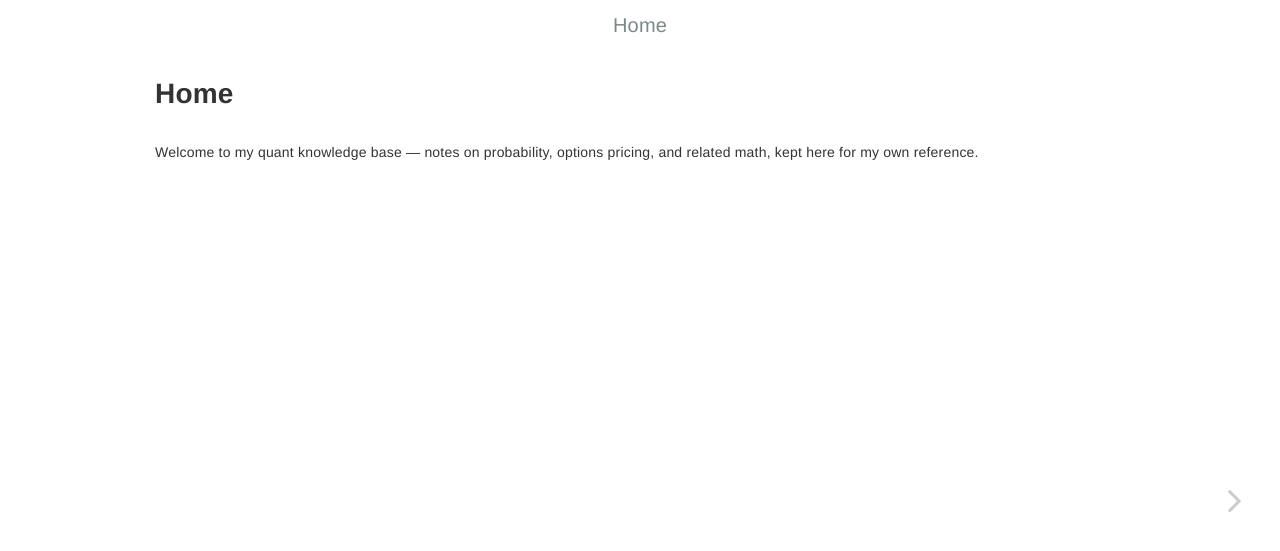
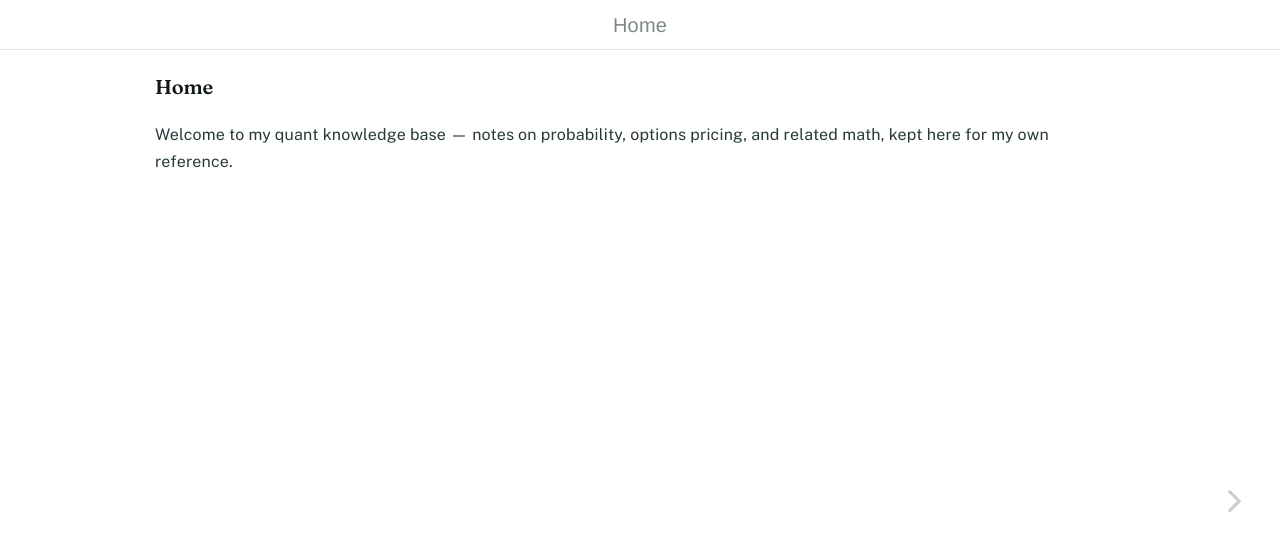
Before and after one commit to YW0905/yw0905.github.io, a Jekyll site: the page built from index.md, in a window 1280 px wide. Shown: the top 551 px of the page. Built offline with Jekyll 4.4.1, drawn with Linux system fonts in a browser that asks for light colours.

Commit message:
Restyle site with the "Studio" look
White ground, deep-teal accent, Fraunces headings paired with Public
Sans body/UI text. Overrides live in assets/gitbook/custom-local.css
(the theme's designated customization hook) so the vendored GitBook
framework files stay untouched. Fonts loaded via site.extra_css.

Co-Authored-By: Claude Sonnet 5 <noreply@anthropic.com>

```diff
--- a/_config.yml
+++ b/_config.yml
@@ -53,3 +53,6 @@ regenerate:       true
 
 plugins:
   - jekyll-feed
+
+extra_css:
+  - https://fonts.googleapis.com/css2?family=Fraunces:opsz,wght@9..144,500;9..144,600;9..144,700&family=Public+Sans:wght@400;500;600&display=swap
--- a/assets/gitbook/custom-local.css
+++ b/assets/gitbook/custom-local.css
@@ -1,5 +1,249 @@
-/* This file is kept intentionally blank inside the jekyll-github-theme
- * It gets imported at the end of custom.css
- * Its purpose is for users of the theme to be able to add css rules from a blank file
- *   these get simply added to the ones already active in the layout.
- */
+/* ==========================================================================
+   "Studio" restyle — Quant Notes
+   Fraunces (headings) + Public Sans (body/UI), white ground, deep-teal accent.
+   Layered on top of the vendored jekyll-gitbook framework: we only touch
+   color, type and spacing here, never the .book/.book-summary layout
+   mechanics the theme's JS depends on.
+   ========================================================================== */
+
+:root {
+    --qn-bg:        #ffffff;
+    --qn-surface:   #f3f6f5;   /* sidebar + equation blocks */
+    --qn-surface-2: #eaf0ee;   /* hover / active states */
+    --qn-text:      #12181a;
+    --qn-muted:     #5a6a6b;
+    --qn-border:    #dfe6e4;
+    --qn-accent:    #0f7a72;
+    --qn-accent-bg: #e3f0ee;
+
+    --qn-font-display: "Fraunces", Georgia, serif;
+    --qn-font-body:    "Public Sans", -apple-system, "Segoe UI", Roboto, sans-serif;
+}
+
+/* ---------- ground + base type ---------- */
+
+.book,
+.book .book-body,
+.book .book-body .body-inner,
+.book .book-body .page-wrapper {
+    background: var(--qn-bg);
+    color: var(--qn-text);
+}
+
+.book,
+.book .book-body,
+.book .markdown-section,
+.book .book-summary,
+.book .book-header .btn,
+.book .dropdown-menu {
+    font-family: var(--qn-font-body) !important;
+}
+
+.book .markdown-section {
+    font-size: 16px;
+    line-height: 1.7;
+    color: #28393b;
+}
+
+.book .markdown-section p,
+.book .markdown-section li {
+    color: #28393b;
+}
+
+/* ---------- headings ---------- */
+
+.book .markdown-section h1,
+.book .markdown-section h2,
+.book .markdown-section h3,
+.book .markdown-section h4,
+.book .markdown-section h5,
+.book .markdown-section h6 {
+    font-family: var(--qn-font-display) !important;
+    font-weight: 600;
+    color: var(--qn-text);
+    text-wrap: balance;
+    letter-spacing: -0.01em;
+}
+
+.book .markdown-section h1 {
+    font-size: 2rem;
+    margin-top: 0;
+}
+
+.book .markdown-section h2 {
+    font-size: 1.5rem;
+    border-bottom: 1px solid var(--qn-border);
+    padding-bottom: 8px;
+    margin-top: 2.4em;
+}
+
+.book .markdown-section h3 {
+    font-size: 1.2rem;
+    margin-top: 2em;
+}
+
+.book .markdown-section h4 {
+    font-size: 1.02rem;
+    font-style: italic;
+    color: var(--qn-accent);
+    margin-top: 1.8em;
+}
+
+/* ---------- links ---------- */
+
+.book .markdown-section a,
+.book .markdown-section a:visited {
+    color: var(--qn-accent);
+    text-decoration: none;
+    border-bottom: 1px solid var(--qn-accent-bg);
+}
+
+.book .markdown-section a:hover {
+    border-bottom-color: var(--qn-accent);
+}
+
+/* ---------- equations & callouts ---------- */
+/* MathJax block output gets a soft panel to match the "Studio" mockup */
+
+.book .markdown-section mjx-container[display="true"] {
+    background: var(--qn-surface);
+    border-radius: 10px;
+    padding: 14px 18px;
+    margin: 1.1em 0;
+    overflow-x: auto;
+}
+
+.book .markdown-section strong {
+    color: var(--qn-text);
+}
+
+/* ---------- tables ---------- */
+
+.book .markdown-section table {
+    border-collapse: collapse;
+    width: 100%;
+    font-size: 0.92rem;
+    margin: 1.2em 0;
+}
+
+.book .markdown-section table th {
+    text-align: left;
+    font-family: var(--qn-font-body) !important;
+    font-size: 0.72rem;
+    letter-spacing: 0.04em;
+    text-transform: uppercase;
+    color: var(--qn-muted);
+    padding: 8px 12px;
+    border-bottom: 1px solid var(--qn-border);
+    background: none;
+}
+
+.book .markdown-section table td {
+    padding: 10px 12px;
+    border-bottom: 1px solid var(--qn-border);
+    font-variant-numeric: tabular-nums;
+    color: #28393b;
+}
+
+.book .markdown-section table tr:nth-child(even) {
+    background: none;
+}
+
+/* ---------- inline code / pre ---------- */
+
+.book .markdown-section code {
+    background: var(--qn-surface);
+    color: var(--qn-accent);
+    border-radius: 4px;
+    padding: 0.1em 0.4em;
+    font-size: 0.88em;
+}
+
+.book .markdown-section pre {
+    background: var(--qn-surface) !important;
+    border: 1px solid var(--qn-border);
+    border-radius: 8px;
+}
+
+.book .markdown-section pre code {
+    background: none;
+    color: inherit;
+    padding: 0;
+}
+
+/* ---------- sidebar (.book-summary) ---------- */
+
+.book .book-summary {
+    background: var(--qn-surface);
+    border-right: 1px solid var(--qn-border);
+    box-shadow: none;
+}
+
+.book .book-summary ul.summary {
+    font-family: var(--qn-font-body) !important;
+}
+
+.book .book-summary a {
+    color: var(--qn-muted);
+    font-size: 0.86rem;
+    padding: 7px 16px;
+}
+
+.book .book-summary a:hover {
+    color: var(--qn-text);
+    background: var(--qn-surface-2);
+    text-decoration: none;
+}
+
+.book .book-summary li.chapter.active > a {
+    color: var(--qn-accent);
+    background: var(--qn-accent-bg);
+    font-weight: 600;
+    border-radius: 6px;
+}
+
+/* site title = first item in the summary list */
+.book .book-summary ul.summary > li.chapter:first-child > a {
+    font-family: var(--qn-font-display) !important;
+    font-weight: 600;
+    font-size: 1.05rem;
+    color: var(--qn-text);
+    padding-top: 18px;
+}
+
+.book .book-summary li.divider {
+    background: var(--qn-border);
+}
+
+.book .book-summary .chapter ul li a::before,
+.book .book-summary .chapter ul li a::after {
+    display: none;
+}
+
+#book-search-input input,
+#book-search-input-inside input {
+    font-family: var(--qn-font-body) !important;
+    color: var(--qn-text);
+}
+
+/* ---------- top toolbar ---------- */
+
+.book .book-header {
+    background: var(--qn-bg) !important;
+    border-bottom: 1px solid var(--qn-border);
+}
+
+.book .book-header .btn {
+    color: var(--qn-muted);
+}
+
+.book .book-header .btn:hover {
+    color: var(--qn-accent);
+}
+
+/* ---------- selection ---------- */
+
+.book .markdown-section ::selection {
+    background: var(--qn-accent-bg);
+    color: var(--qn-text);
+}
```
